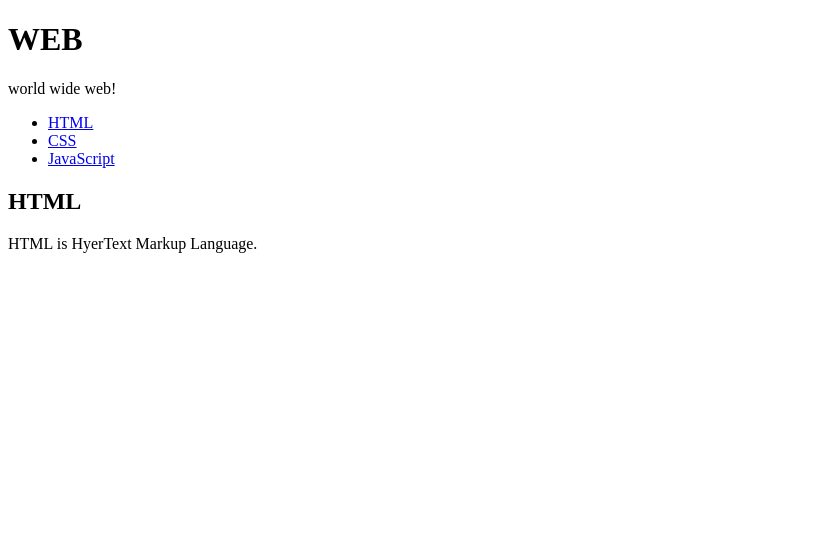
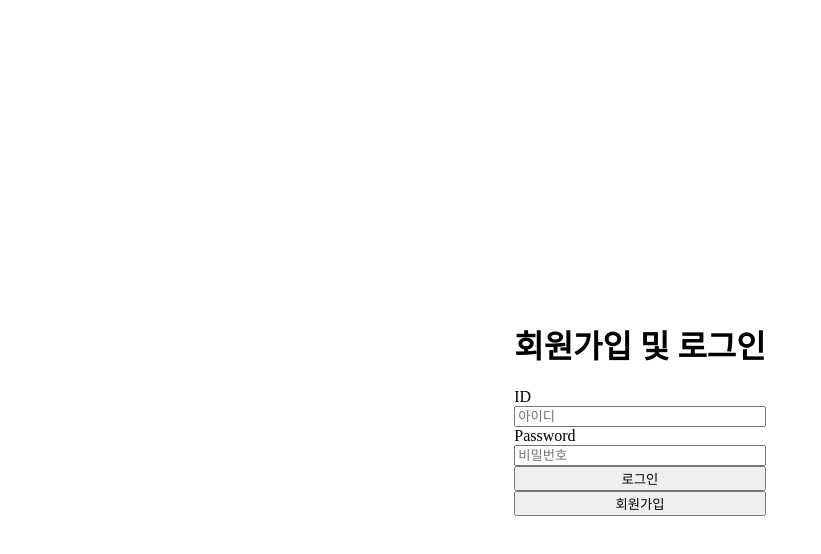
Before and after one commit to yayoung92/react-app, a React (Create React App) app in the folder mycreate/: page / in a window 1280 px wide. Shown: the top 554 px of the page, without its empty margins (0-821 px from the left). Built offline with nearby package versions, Linux system fonts and the light colour scheme.

Commit message:
23.11.09

```diff
--- a/mycreate/package.json
+++ b/mycreate/package.json
@@ -6,6 +6,7 @@
     "@testing-library/jest-dom": "^5.17.0",
     "@testing-library/react": "^13.4.0",
     "@testing-library/user-event": "^13.5.0",
+    "axios": "^1.6.1",
     "mysql": "^2.18.1",
     "react": "^18.2.0",
     "react-dom": "^18.2.0",
--- a/mycreate/src/App.js
+++ b/mycreate/src/App.js
@@ -1,17 +1,60 @@
-import React, { Component } from 'react';
+
 import './App.css';
 import TOC from "./components/TOC";
 import Content from "./components/Comtent";
 import Subject from "./components/Subject";
+//import React, {useEffect} from 'react';
+import React, { useState } from 'react';
+import axios from 'axios';
 
 function App() {
+  const [userData, setUserData] = useState({ username: '', password: '' });
+
+  const onUserIdHandler = (event) => {
+    setUserData({ ...userData, username: event.target.value })
+  }
+
+  const onUserPasswordHandler = (event) => {
+    setUserData({ ...userData, password: event.target.value })
+  }
+  const handleRegister = () => {
+    axios.post('http://localhost:9000/api/auth/signup', userData)
+      .then(response => {
+        console.log(response.data); // 회원가입 성공 시 처리
+      })
+      .catch(error => {
+        console.error(error); // 에러 처리
+      });
+  };
+
+  const handleLogin = () => {
+    axios.post('http://localhost:9000/api/auth/signin', userData)
+      .then(response => {
+        console.log(response.data); // 로그인 성공 시 처리
+      })
+      .catch(error => {
+        console.error(error); // 에러 처리
+      });
+  };
+
   return (
-    <div className="App">
-      <Subject title="WEB" sub="world wide web!"></Subject>
-      <TOC></TOC>
-      <Content title="HTML" desc="HTML is HyerText Markup Language."></Content>
+      <div style={{
+        display: 'flex', justifyContent: 'center', alignItems: 'center',
+        width: '100%', height: '100vh'
+        }}>
+
+        <form style={{ display: 'flex', flexDirection: 'column'}}
+        >
+          <h1>회원가입 및 로그인</h1>
+          <label>ID</label>
+          <input type="text" placeholder="아이디" onChange={onUserIdHandler}/>
+          <label>Password</label>
+          <input type="password" placeholder="비밀번호" onChange={onUserPasswordHandler}/>
+          <button onClick={handleLogin}>로그인</button>
+          <button onClick={handleRegister}>회원가입</button>
+        </form>
     </div>
   );
-}
+};
 
 export default App;
```
Also changed, not shown: mycreate/src/LoginPage.js (added, +25 -0 lines), mycreate/src/login.js (added, +21 -0 lines), 1 other file (tests, documents, lock files or other folders).
